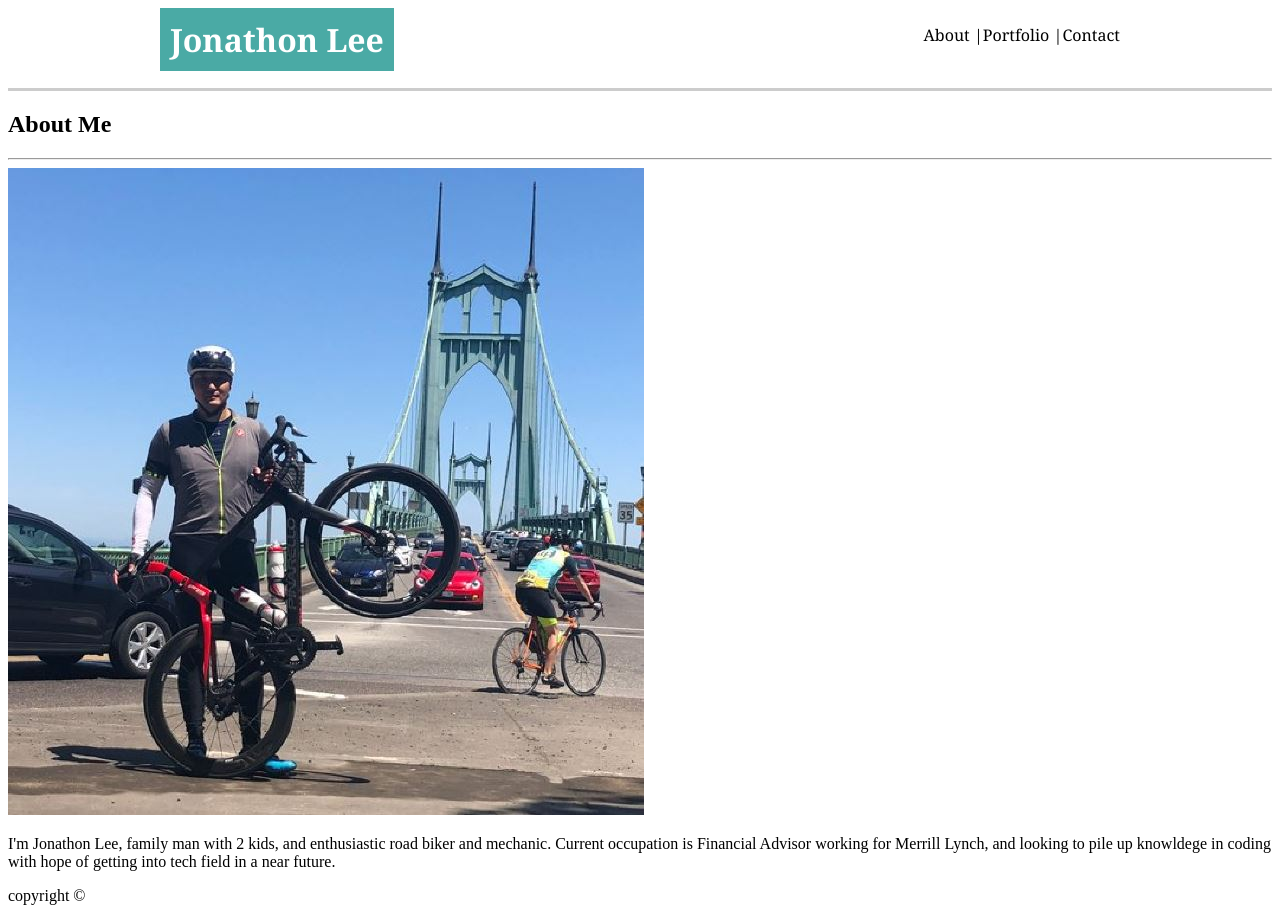
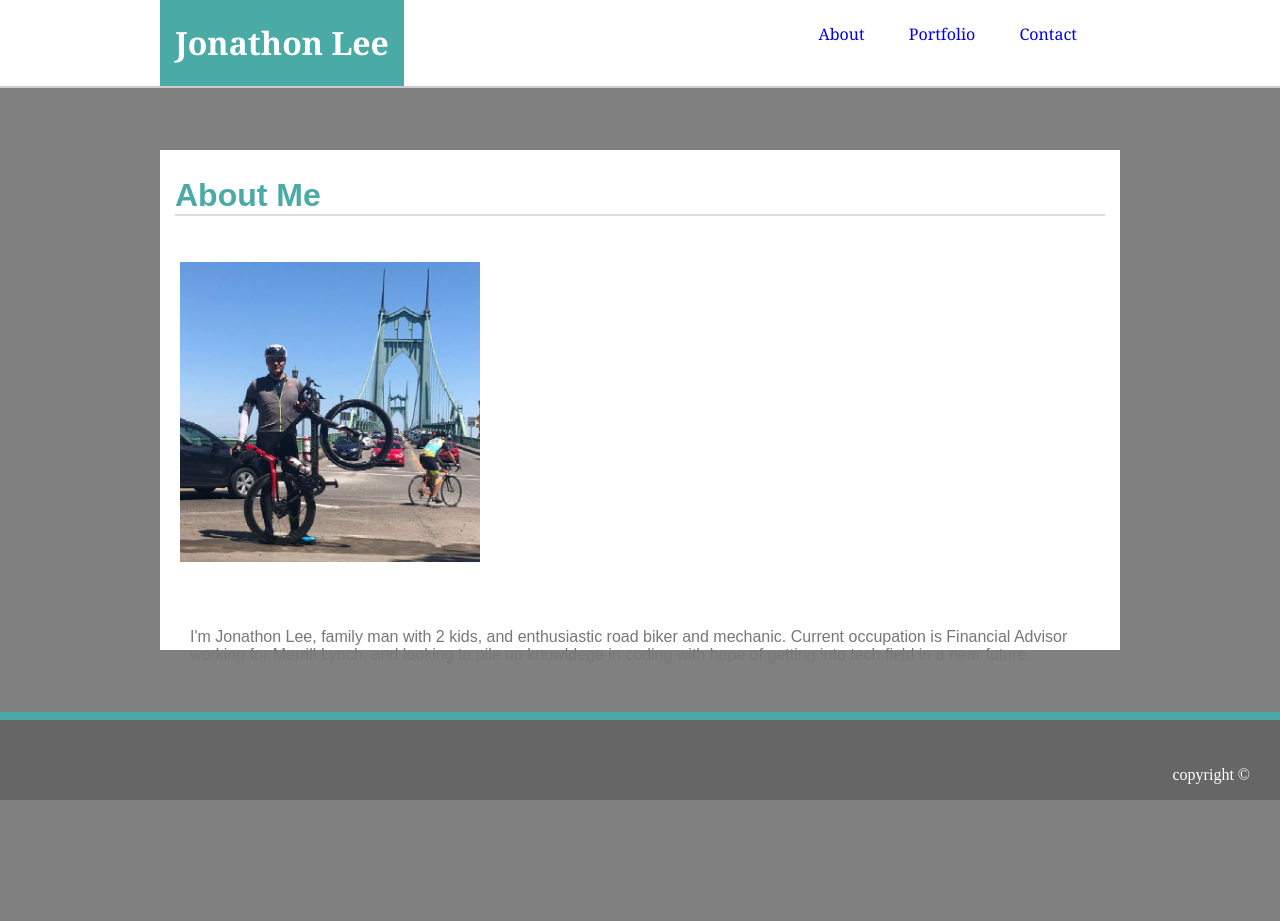
Before and after one commit to enadan/homework1, a plain HTML site: page index.html in a window 1280 px wide. After the commit the page ends 800 px from the top, so only its background shows below. Drawn offline with Linux system fonts and the light colour scheme; files whose address does not match are found by name.

Commit message:
index page almost done

```diff
--- a/assets/css/style.css
+++ b/assets/css/style.css
@@ -1,48 +1,97 @@
-div.header{
-    margin-left: auto;
-    margin-right: auto;
-    margin-top: 0%;
-    width: 960px;
-    font-family: Georgia, 'Times New Roman', Times, serif;
-    vertical-align: middle;
-    align-content: center;
+body{
+    background-color: gray;
 }
 
-div.hborder{
-    border-bottom-style: solid;
-    border-color: #cccccc;
-    height: 80px;
-    margin: 0%;
+.header {
+    position: fixed;
+    width: 100%;
+    left: 0;
+    top: 0;
+    background-color: #ffffff;
+    border-bottom: 2px solid #cccccc;
+    font-family: Georgia, 'Times New Roman', Times, serif;
 }
 
-ul{
-    text-align-last: right;
+.content{
+    width: 960px;
+    margin: 0 auto;
+    background-color: #ffffff;
+    vertical-align: middle;
+}
+
+#body{
+    display: grid;
+    margin-top: 150px;
+    color: #777777;
+    font-family: Arial, Helvetica, sans-serif;
+}
+
+div#title{
+    color: white;
+    background-color: #4aaaa5;
+    float: left;
+    padding: 0 15px 0 15px;
+    margin: auto;
+}
+
+div.tab ul{
+    padding: 0;
+    margin: 23px;
+    list-style: none;
     float: right;
 }
 
 li{
     display: inline;
-    list-style-type: none;
-
+    /* border: red 5px solid; */
+    margin: 20px;
+    color: #777777;
+    font-size: larges;
 }
 
-li:not(:first-child):before{
-    content: "|";
+h2{
+    color: #4aaaa5;
+    margin-left: 15px;
+    margin-right: 15px;
+    font-size: xx-large;
+    border-bottom: 2px #dddddd solid;
 }
 
-
-
-
-h1{
-    color: white;
-    background-color: #4aaaa5;
-    float: left;
-    padding: 10px;
-    margin: auto;
+div.body-content{
+    width: 960px;
+    height: 500px;
+    /* margin-top: 150px;    */
 }
 
-div.main{
-    width: 960px;
-    border-image: 100px 100px 100px 100px;
-    background-image: "C:\BCSclass\hw1\assets\images\bg.png";
+img{
+    float: left;
+    padding: 20px;
+    height: 300px;
+    width: 300px;
 }
+
+p{
+    float: inline-end;
+    padding: 30px;
+}
+
+.footer{
+    left: 0;
+    bottom: 0;
+    background-color: #666666;
+    text-align: center;
+    vertical-align: 0;
+    position: fixed;
+    width: 100%;
+    border-top: #4aaaa5 8px solid;
+}
+
+.footer p{
+    vertical-align: bottom;
+    padding: 30px 30px 0 30px;
+    color: white;
+}
+
+a{
+    text-decoration: none;
+}
--- a/index.html
+++ b/index.html
@@ -1,5 +1,6 @@
 <!DOCTYPE html>
 <html lang="en">
+
 <head>
     <meta charset="UTF-8">
     <meta name="viewport" content="width=device-width, initial-scale=1.0">
@@ -9,34 +10,34 @@
 </head>
 
 <body>
+    <div class="header">
+        <div class="content">
 
-       <div class="hborder">
-        <div class="header">
-            <div class="name">
+            <div id="title">
                 <h1>Jonathon Lee</h1>
             </div>
-            <div class="menu">
+            <div class="tab">
                 <ul>
-                    <li>About</li>
-                    <li>Portfolio</li>
-                    <li>Contact</li>
+                    <li><a href="index.html">About</a></li>
+                    <li><a href="portfolio.html">Portfolio</a></li>
+                    <li><a href="contact.html">Contact</a></li>
                 </ul>
             </div>
         </div>
     </div>
-
-
-
-
+    <div class="content" id="body">
+        <div class="body-content">
 
             <h2>About Me</h2>
-        <hr>
-        <img src="C:\BCSclass\hw1\assets\images\stp.JPG" alt="profile">
+            <div><img src="C:\BCSclass\hw1\assets\images\stp.JPG"></div>
+            <div>
             <p>I'm Jonathon Lee, family man with 2 kids, and enthusiastic road biker and mechanic. Current occupation is
-            Financial Advisor working for Merrill Lynch, and looking to pile up knowldege in coding with hope of getting
+                Financial Advisor working for Merrill Lynch, and looking to pile up knowldege in coding with hope of
+                getting
                 into tech field in a near future.</p>
-
-
+            </div>
+        </div>
+    </div>
 
 
 
@@ -49,4 +50,5 @@
 
 
 </body>
+
 </html>
```
Also changed, not shown: contact.html (+14 -10 lines), portfolio.html (+14 -10 lines). Lines whose indentation alone changed are shown as unchanged.
